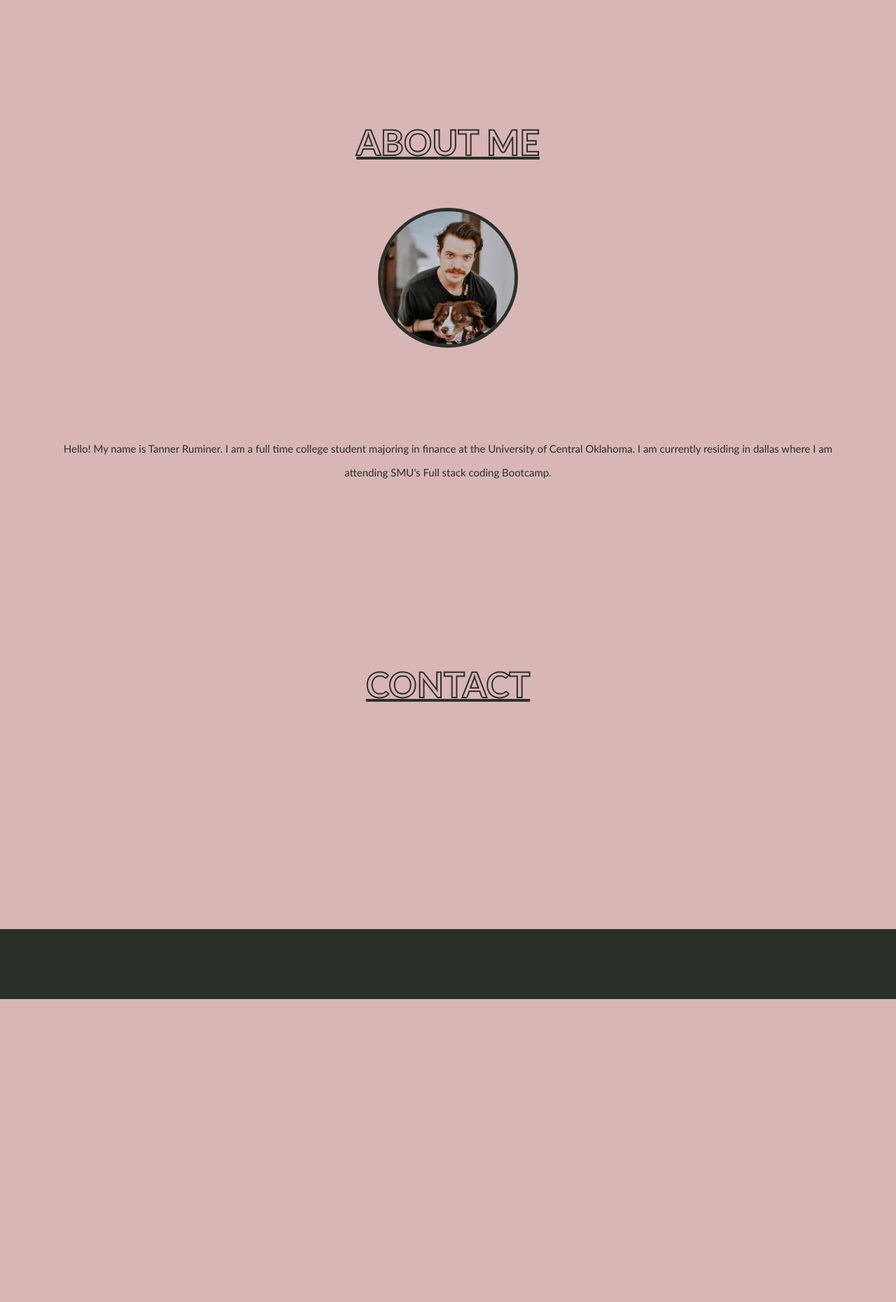
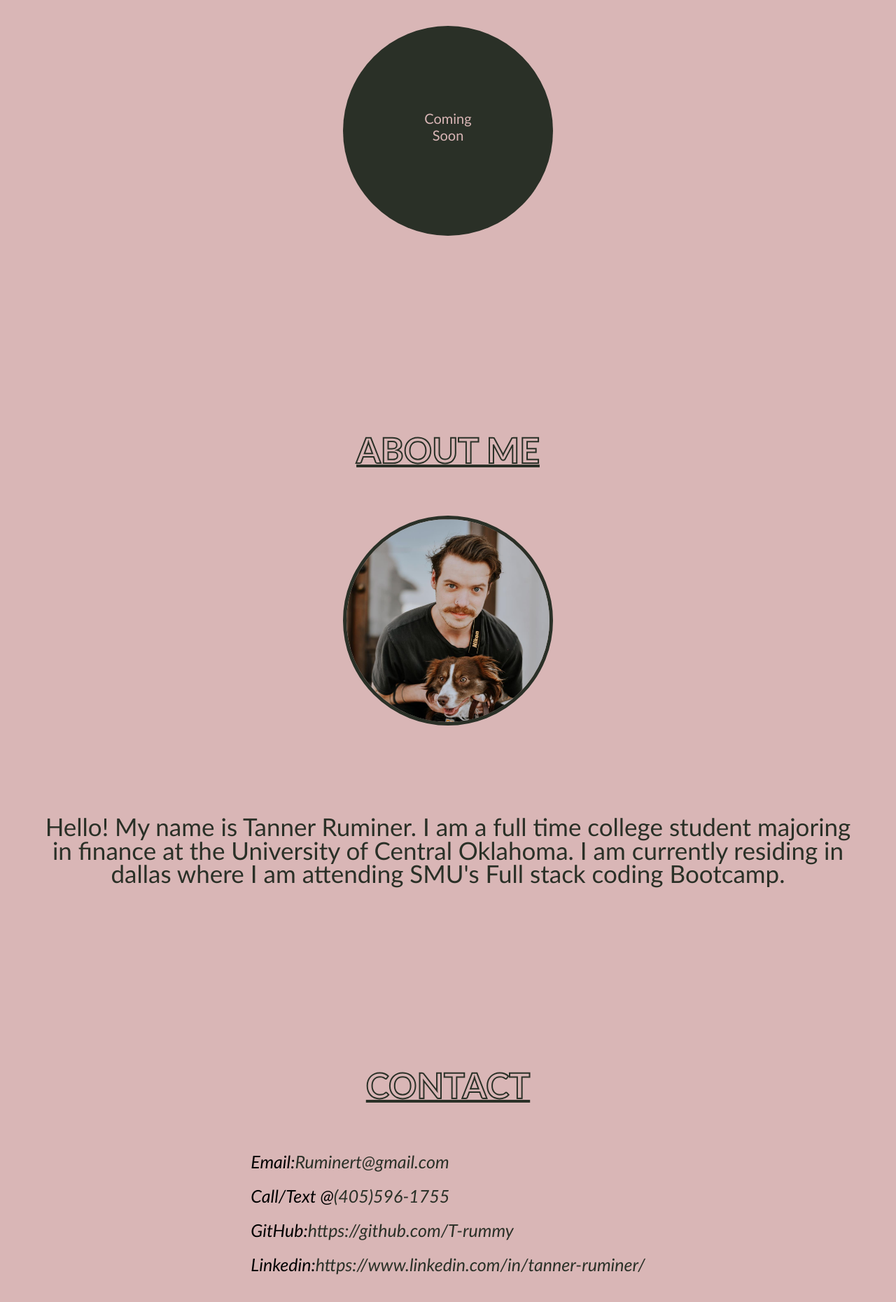
Before and after one commit to T-rummy/Tanner-Portfolio, a plain HTML site: page index.html in a window 1280 px wide. Shown: the part 2002-3863 px from the top of the page at 70% size. Before the commit the page ends 3430 px from the top, so only its background shows below. Drawn offline with Linux system fonts and the light colour scheme.

Commit message:
mobile response

```diff
--- a/assets/css/style.css
+++ b/assets/css/style.css
@@ -6,6 +6,7 @@
 }
 a {
     text-decoration: none;
+    color: #2a3027;
 }
 body {
     font-family: bebas neue, minion didot, cochin, lao mn, optima;
@@ -34,7 +35,20 @@ header h1 {
     width: 100%;
     text-align: center;
 
-
+}
+.header-mod {
+    display: flex;
+    font-size: 50px;
+    color: transparent;
+    -webkit-text-stroke: 2px rgb(42, 48, 39);
+    flex-direction: column;
+    flex-wrap: nowrap;
+    align-items: center;
+    justify-content: space-between;
+    width: 100%;
+    text-decoration: underline 4px solid #2a3027;
+    scroll-margin-top: 3em;
+    padding-bottom: 5%;
 }
 nav {
     width: 100%;
@@ -99,24 +113,8 @@ nav {
     align-items: center;
     padding-bottom: 20%;
 
+}
 
-
-
- }
- .header-mod {
-    display: flex;
-    font-size: 50px;
-    color: transparent;
-    -webkit-text-stroke: 2px rgb(42, 48, 39);
-    flex-direction: column;
-    flex-wrap: nowrap;
-    align-items: center;
-    justify-content: space-between;
-    width: 100%;
-    text-decoration: underline 4px solid #2a3027;
-    scroll-margin-top: 3em;
-    padding-bottom: 5%;
-}
  .bio-box{
     display: flex;
     flex-wrap: wrap;
@@ -127,8 +125,8 @@ nav {
 
 }
  .bio-box img {
-    height: 200px;
-    width: 200px;
+    height: 300px;
+    width: 300px;
     border: 5px solid #2a3027;
     margin-bottom: 10%;
     border-radius: 50%;
@@ -136,7 +134,7 @@ nav {
 
 .bio-box p {
     color: #2a3027;
-    font-size: 15px;
+    font-size: 35px;
     line-height: 25pt;
     text-align: center;
     margin: auto 5% auto 5%;
@@ -152,36 +150,16 @@ nav {
  }
 
  .portfolio-blocks div {
-    height: 200px;
-    width: 200px;
+    height: 300px;
+    width: 300px;
     background-color: #2a3027;
     border-radius: 50%;
-
-
 
 }
 .portfolio-blocks a {
     text-decoration: none;
 }
-
-.portfolio-blocks div:hover {
-   background-color: transparent;
-    border: 3px  solid #2a3027;
-    background-color: #d9b6b6;
-}
-
- .top-left {
-    text-align: center;
-    font-size: 20px;
-    color: #d9b6b6;
-    margin-bottom: 40%;
-    margin-left: 5%;
-    margin-right: 5%;
-    margin-top: 35%;
-
- }
-
- .port-box {
+.port-box {
     margin: 20px 20px;
  }
  .port-img {
@@ -191,26 +169,34 @@ nav {
  }
 
  .port-box:hover {
-     height: 250px;
-     width: 250px;
+     height: 310px;
+     width: 310px;
      margin: none;
-     background-color: #d9b6b6;
-     font-style:#2a3027;
+
 
  }
  .port-img:hover {
-    height: 250px;
-    width: 250px;
+    height: 310px;
+    width: 310px;
     margin: none;
     background-color: #d9b6b6;
     font-style:#2a3027;
  }
 
 
+ .top-left {
+    text-align: center;
+    font-size: 20px;
+    color: #d9b6b6;
+    margin-bottom: 40%;
+    margin-left: 5%;
+    margin-right: 5%;
+    margin-top: 40%;
 
- .top-left:hover {
-    color:#2a3027;
-    background-color: transparent;
+ }
+
+.top-left:hover {
+font-size:25px ;
  }
 
 
@@ -221,6 +207,14 @@ nav {
     flex-wrap: wrap;
    justify-content: space-evenly;
 }
+.contact-box{
+    display: flex;
+    flex-direction: row;
+    flex-wrap: nowrap;
+    justify-content: flex-start;
+    align-items: center;
+    font-size: 25px;
+}
 
 footer {
 
@@ -228,37 +222,33 @@ footer {
     height: 100px;
     min-width: 437px;
 }
-/* @media screen and (max-width: 980px) {
-.bio-box {
-
-}
-}
-@media screen and (max-width: 694px) {
-
-.info h1 {
+ @media screen and (max-width: 980px) {
 
 }
 
-}
 
  @media screen and (max-width: 640px) {
 
-    .navigation a {
+ .bio-box p {
+     font-size: 25px
 
     }
+    .contact-box {
+        font-size: 20px;
+    }
  }
- @media screen and (max-width: 600px) {
-     .portfolio-blocks {
+ @media screen and (max-width: 375px) {
 
-        }
-        .bio-box {
-
-        }
-        .info {
-
-        }
-
-
-     }
-
-*/
+    .bio-box img {
+        height: 250px;
+        width: 250px;
+    }
+.portfolio-blocks div {
+    height: 250px;
+    width: 250px;
+}
+.port-img {
+    height: 250px;
+    width: 250px;
+}
+}
--- a/index.html
+++ b/index.html
@@ -53,9 +53,9 @@
 
     </section>
 
-     <!--project section-->
+             <!--project section-->
 
-     <a href="#home"><h1 id="projects" class="header-mod"> PROJECTS </h1></a>
+            <a href="#home"><h1 id="projects" class="header-mod"> PROJECTS </h1></a>
 
      <section class="info">
 
@@ -121,11 +121,47 @@
     </section>
 
 
-    <!--Contact section-->
+         <!--Contact section-->
 
-    <a href="#home"><h1 id="contact" class="header-mod"> CONTACT </h1></a>
+         <a href="#home"><h1 id="contact" class="header-mod"> CONTACT </h1></a>
 
-    <section class="info">
+     <section class="info">
+
+        <address class="contact">
+
+            <div class="contact-box">
+
+                Email: <a href="mailto:Ruminert@gmail.com"> Ruminert@gmail.com </a>
+
+            </div>
+
+            <br>
+
+            <div class="contact-box">
+
+                 Call/Text @ <a href="tel:4055961755"> (405)596-1755</a>
+
+            </div>
+
+            <br>
+
+            <div class="contact-box">
+
+                GitHub: <a href="https://github.com/T-rummy"> https://github.com/T-rummy</a>
+
+            </div>
+
+            <br>
+
+            <div class="contact-box">
+
+                Linkedin: <a href="https://www.linkedin.com/in/tanner-ruminer/"> https://www.linkedin.com/in/tanner-ruminer/</a>
+
+            </div>
+
+        </address>
+
+
 
 
     </section>
```
